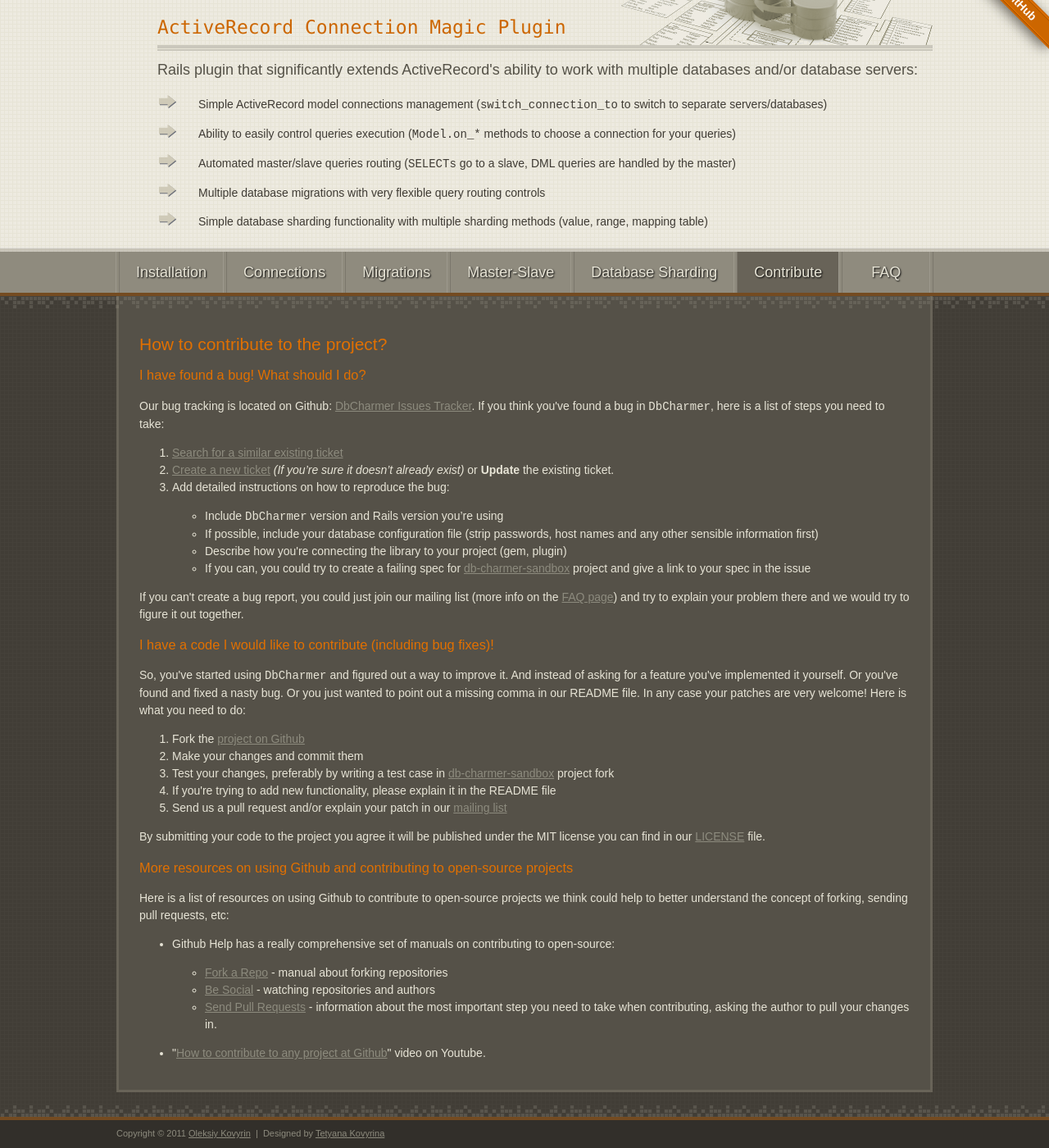
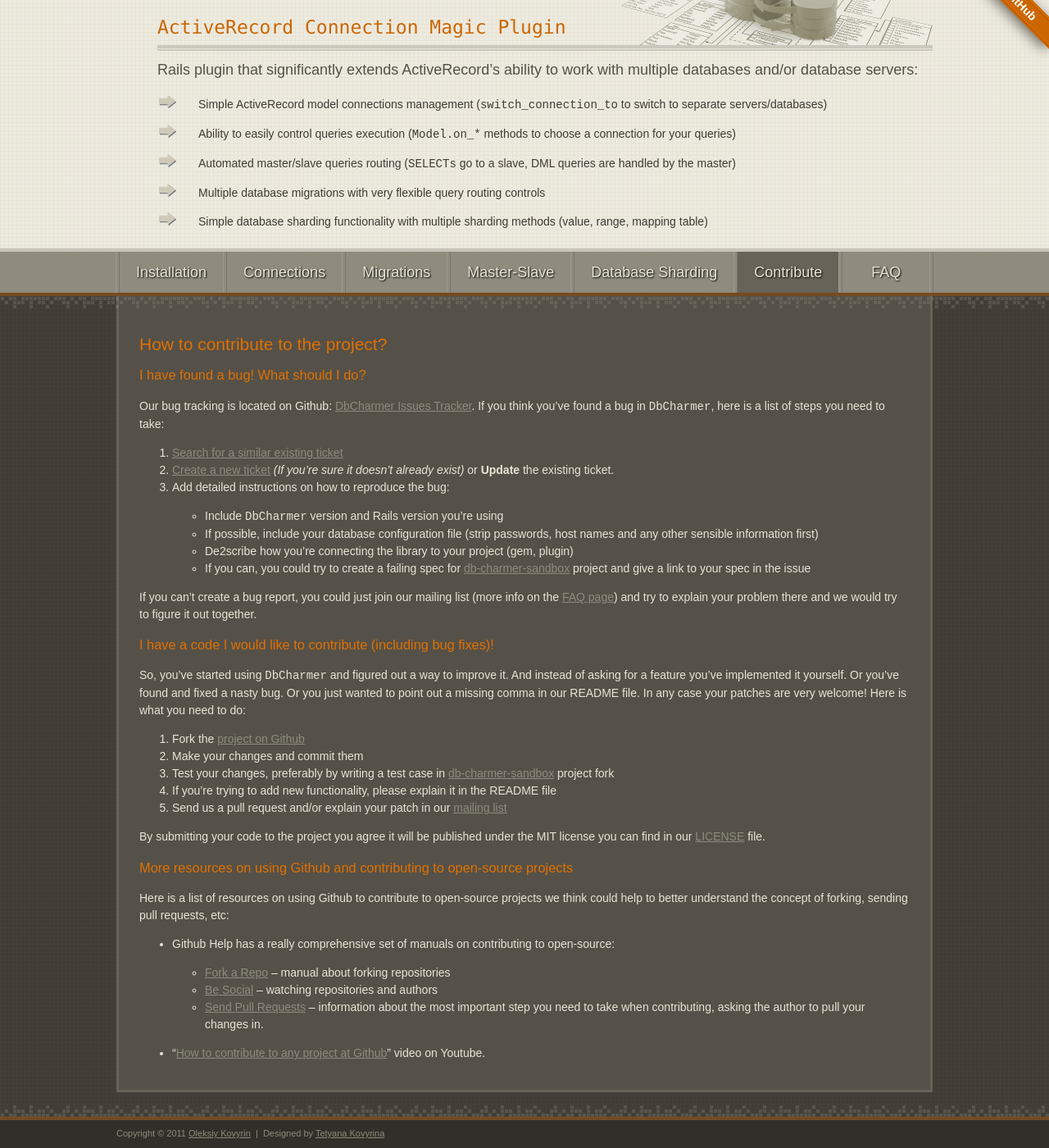
Before and after one commit to kovyrin/db-charmer, a Jekyll site: the page built from contribute.html, in a window 1280 px wide and 1400 px high, scrolled down 76 px. Shown: the whole window at 82% size. Built offline with Jekyll 4.4.1, drawn with Linux system fonts in a browser that asks for light colours; nearby versions of some CDN libraries.

Commit message:
Typography fixes

```diff
--- a/_layouts/default.html
+++ b/_layouts/default.html
@@ -24,7 +24,7 @@
         <h1><a href="http://kovyrin.github.com/db-charmer/">DbCharmer</a></h1>
         <div id="main-description">
             <h3>ActiveRecord Connection Magic Plugin</h3>
-            <p>Rails plugin that significantly extends ActiveRecord's ability to work with multiple databases and/or database servers:</p>
+            <p>Rails plugin that significantly extends ActiveRecord’s ability to work with multiple databases and/or database servers:</p>
             <ul>
                 <li>Simple ActiveRecord model connections management (<code>switch_connection_to</code> to switch to separate servers/databases)</li>
                 <li>Ability to easily control queries execution (<code>Model.on_*</code> methods to choose a connection for your queries)</li>
--- a/contribute.html
+++ b/contribute.html
@@ -8,7 +8,7 @@ layout: default
   <h3>I have found a bug! What should I do?</h3>
 
   <p>Our bug tracking is located on Github: <a href="https://github.com/kovyrin/db-charmer/issues">DbCharmer
-  Issues Tracker</a>. If you think you've found a bug in <tt>DbCharmer</tt>, here is a list of steps you need
+  Issues Tracker</a>. If you think you’ve found a bug in <tt>DbCharmer</tt>, here is a list of steps you need
   to take:</p>
 
   <ol>
@@ -19,22 +19,22 @@ layout: default
       <ul>
         <li>Include <tt>DbCharmer</tt> version and Rails version you’re using</li>
         <li>If possible, include your database configuration file (strip passwords, host names and any other sensible information first)</li>
-        <li>Describe how you're connecting the library to your project (gem, plugin)</li>
+        <li>De2scribe how you’re connecting the library to your project (gem, plugin)</li>
         <li>If you can, you could try to create a failing spec for <a href="https://github.com/kovyrin/db-charmer-sandbox">
           db-charmer-sandbox</a> project and give a link to your spec in the issue</li>
       </ul>
     </li>
   </ol>
 
-  <p>If you can't create a bug report, you could just join our mailing list (more info on the
+  <p>If you can’t create a bug report, you could just join our mailing list (more info on the
   <a href="faq.html">FAQ page</a>) and try to explain your problem there and we would try to figure it out together.</p>
 
 
 
   <h3>I have a code I would like to contribute (including bug fixes)!</h3>
 
-  <p>So, you've started using <tt>DbCharmer</tt> and figured out a way to improve it. And instead of asking
-  for a feature you've implemented it yourself. Or you've found and fixed a nasty bug. Or you just wanted
+  <p>So, you’ve started using <tt>DbCharmer</tt> and figured out a way to improve it. And instead of asking
+  for a feature you’ve implemented it yourself. Or you’ve found and fixed a nasty bug. Or you just wanted
   to point out a missing comma in our README file. In any case your patches are very welcome! Here is what
   you need to do:</p>
 
@@ -43,7 +43,7 @@ layout: default
     <li>Make your changes and commit them</li>
     <li>Test your changes, preferably by writing a test case in <a href="https://github.com/kovyrin/db-charmer-sandbox">
       db-charmer-sandbox</a> project fork</li>
-    <li>If you're trying to add new functionality, please explain it in the README file</li>
+    <li>If you’re trying to add new functionality, please explain it in the README file</li>
     <li>Send us a pull request and/or explain your patch in our <a href="faq.html">mailing list</a></li>
   </ol>
 
@@ -59,11 +59,11 @@ layout: default
   <ul>
     <li>Github Help has a really comprehensive set of manuals on contributing to open-source:
       <ul>
-        <li><a href="http://help.github.com/fork-a-repo/">Fork a Repo</a> - manual about forking repositories</li>
-        <li><a href="http://help.github.com/be-social/">Be Social</a> - watching repositories and authors</li>
-        <li><a href="http://help.github.com/send-pull-requests/">Send Pull Requests</a> - information about the most important step you need to take when contributing, asking the author to pull your changes in.</li>
+        <li><a href="http://help.github.com/fork-a-repo/">Fork a Repo</a> – manual about forking repositories</li>
+        <li><a href="http://help.github.com/be-social/">Be Social</a> – watching repositories and authors</li>
+        <li><a href="http://help.github.com/send-pull-requests/">Send Pull Requests</a> – information about the most important step you need to take when contributing, asking the author to pull your changes in.</li>
       </ul>
     </li>
-    <li>"<a href="http://www.youtube.com/watch?v=38ShL5YWigA">How to contribute to any project at Github</a>" video on Youtube.</li>
+    <li>“<a href="http://www.youtube.com/watch?v=38ShL5YWigA">How to contribute to any project at Github</a>” video on Youtube.</li>
   </ul>
 </article>
--- a/faq.html
+++ b/faq.html
@@ -35,7 +35,7 @@ layout: default
 
   <ul>
     <li>You can check out the <a href="https://github.com/kovyrin/db-charmer/blob/master/CHANGES">CHANGES</a> file</li>
-    <li>Since all the changes are tagged in git, you can use <code>git log</code> command (or Github's web interface) to get a list of commits between any two versions:
+    <li>Since all the changes are tagged in git, you can use <code>git log</code> command (or Github’s web interface) to get a list of commits between any two versions:
 {% highlight bash %}
 git log v1.6.5..v1.6.6 # to get a list of changes between two versions
 git log v1.6.5..HEAD   # to get a list of all the changes since v1.6.5
@@ -79,7 +79,7 @@ git log v1.6.5..HEAD   # to get a list of all the changes since v1.6.5
     </form>
   </p>
 
-  <p>Before emailing the list, make sure you've used <a href="http://groups.google.com/group/db-charmer/search?group=db-charmer&q=DbCharmer">group search</a>,
+  <p>Before emailing the list, make sure you’ve used <a href="http://groups.google.com/group/db-charmer/search?group=db-charmer&q=DbCharmer">group search</a>,
   there is a chance somebody had this question before. Please note, using the list is much better than emailing the authors directly because you could
   get a response from other users of the library and that your answer will become available for the future users to search.</p>
 
--- a/index.html
+++ b/index.html
@@ -84,7 +84,7 @@ production:
   <p><em>Warning:</em> All the connection switching calls would switch connection
   <strong>only</strong> for those classes the method called on. You can’t call the
   <code>switch_connection_to</code> method and switch connection for a base class
-  in some hierarchy (for example, you can’t switch AR::Base connection and
+  in some hierarchy (for example, you can’t switch <tt>ActiveRecord::Base</tt> connection and
   see all your models switched to the new connection, use the classic
   <code>establish_connection</code> instead).</p>
 </article>
```
